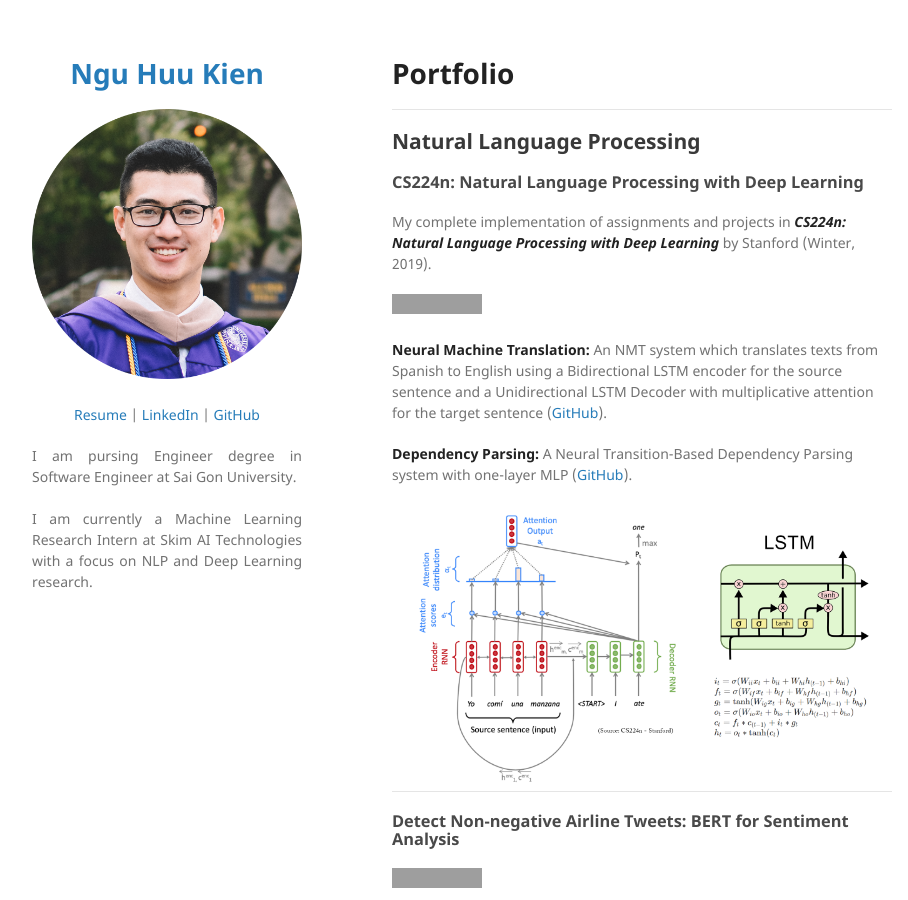
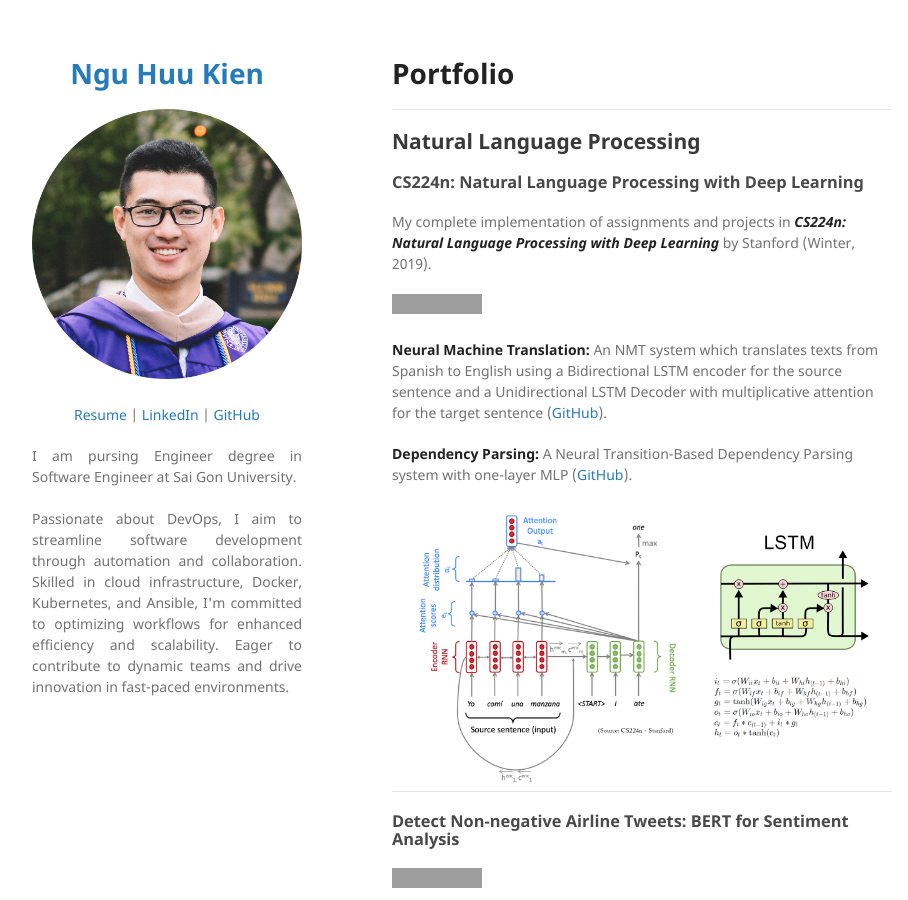
Before and after one commit to HuuKienIT/HuuKien-Portfolio, a Jekyll site: the page built from index.md, in a window 1280 px wide and 900 px high. Shown: the whole window, without its empty margins (178-1086 px from the left). Built offline with Jekyll 4.4.1, drawn with Linux system fonts in a browser that asks for light colours; our own code applies the rules of GitHub Pages for plain Markdown files; grey boxes are pictures that could not be loaded.

Commit message:
Update _config.yml

```diff
--- a/_config.yml
+++ b/_config.yml
@@ -6,13 +6,18 @@ description:
   <p align="center">
   <a href="pdf/resume.pdf">Resume</a> |
   <a href="https://www.linkedin.com/in/chriskhanhtran/">LinkedIn</a> |
-  <a href="https://github.com/chriskhanhtran">GitHub</a>
+  <a href="https://github.com/HuuKienIT">GitHub</a>
   </p>
 
   <p align="justify">
   I am pursing Engineer degree in Software Engineer at Sai Gon University.
   <br><br>
-  I am currently a Machine Learning Research Intern at Skim AI Technologies with a focus on NLP and Deep Learning research.
+  Passionate about DevOps, I aim to streamline software development
+              through automation and collaboration. Skilled in cloud
+              infrastructure, Docker, Kubernetes, and Ansible, I'm committed to
+              optimizing workflows for enhanced efficiency and scalability.
+              Eager to contribute to dynamic teams and drive innovation in
+              fast-paced environments.
   <br><br>
   </p>
 
```
